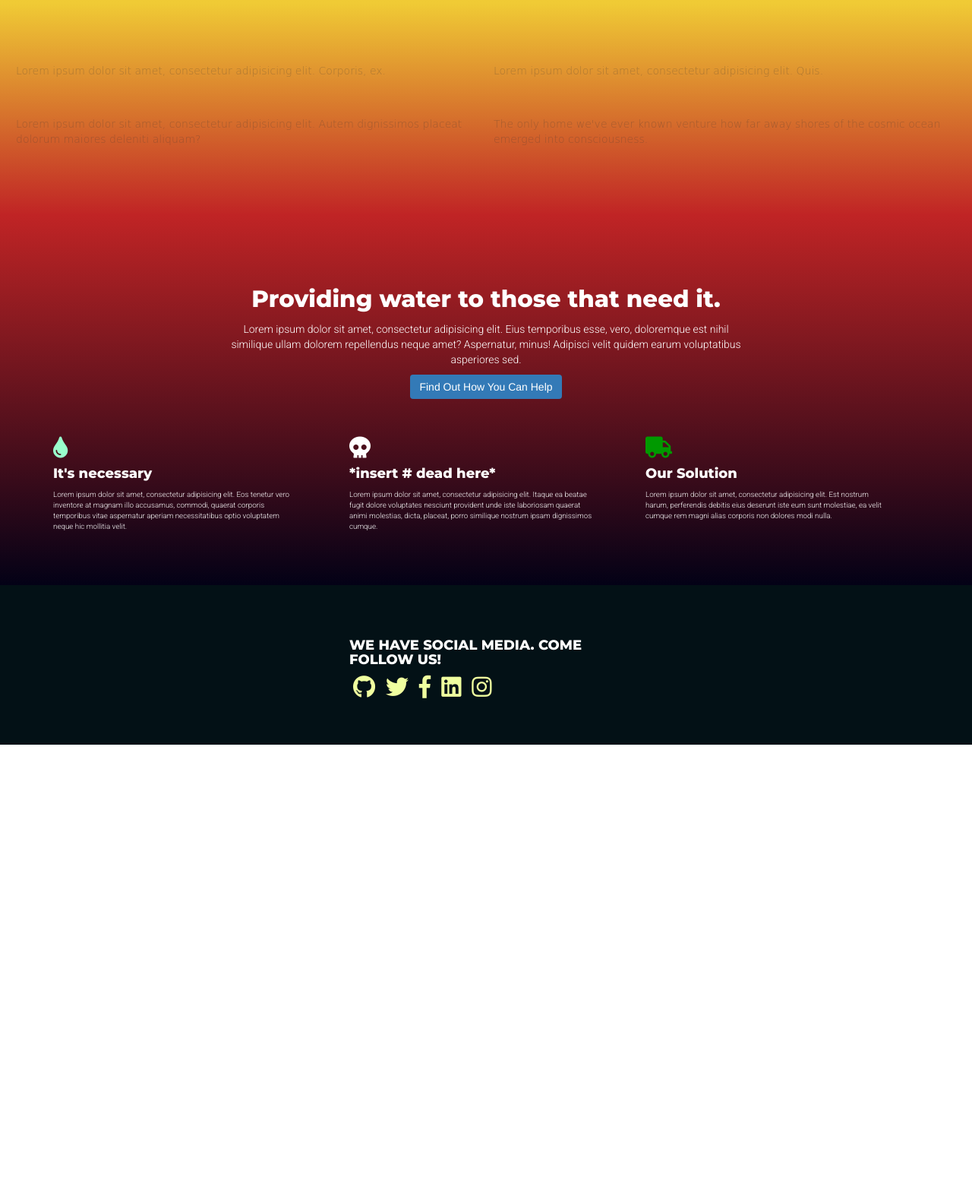
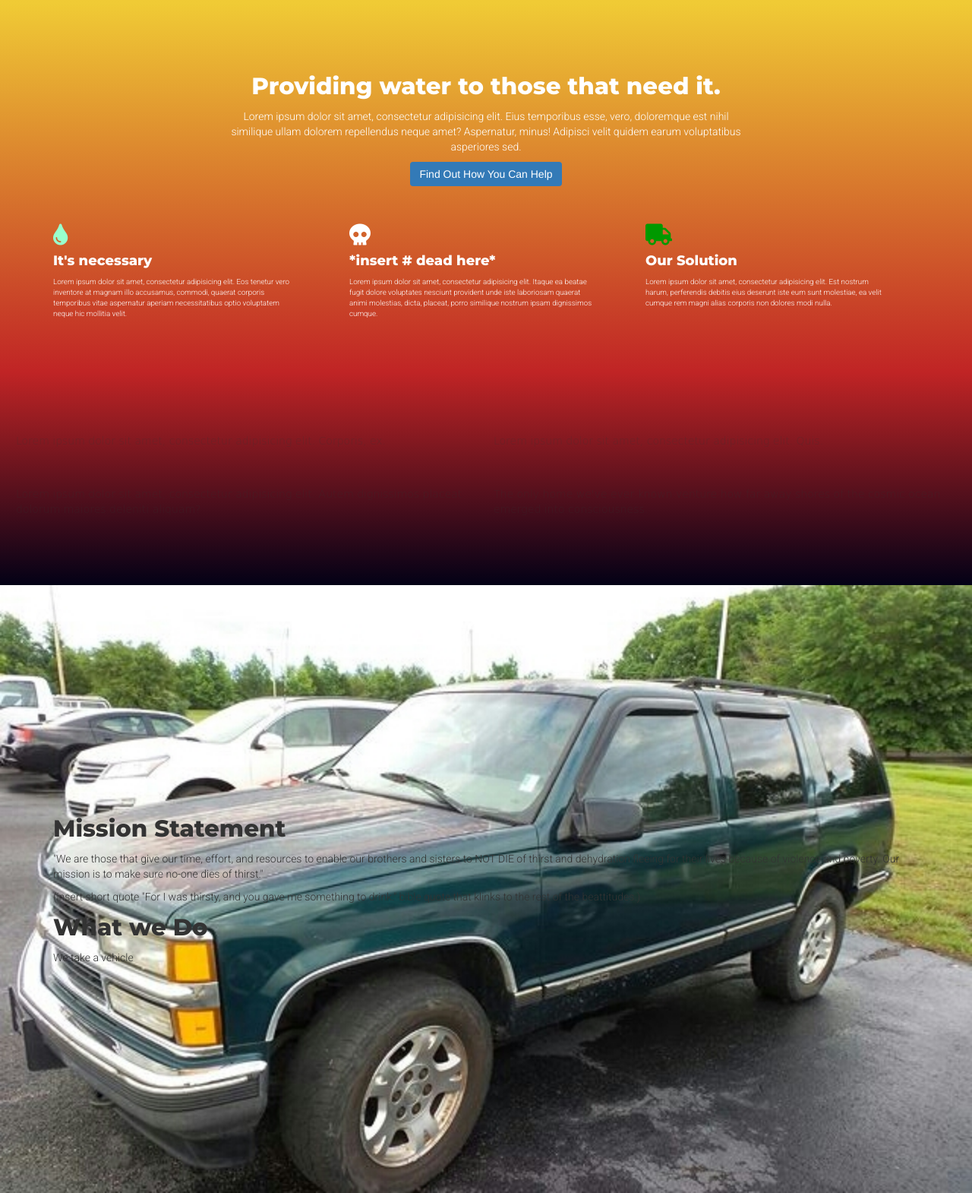
Before and after one commit to jacob-rachal/Water_in_the_Desert, a plain HTML site: page index.html in a window 1280 px wide. Shown: the part 695-2265 px from the top of the page at 76% size. Before the commit the page ends 1675 px from the top, so only its background shows below. Drawn offline with nearby package versions, Linux system fonts and the light colour scheme; a web font is replaced by a local one.

Commit message:
Begun to merge the three pages into one; need to reset the navbar links, start populating the spaces with valid information (instead of lorem ipsum), and then work on making it truly mobile friendly.

```diff
--- a/css/styles.css
+++ b/css/styles.css
@@ -118,77 +118,13 @@ p {
 /* END HOMEPAGE JUMBOTRON */
 
 /* BODY THINGS */
-.four-square {
-  /* background: #fceabb;  */
-  /* fallback for old browsers */
-  /* background: -webkit-linear-gradient(to top, #fceabb, #f8b500);  */
-  /* Chrome 10-25, Safari 5.1-6 */
-  /* background: linear-gradient(to top, #fceabb, #f8b500);  */
-  /* W3C, IE 10+/ Edge, Firefox 16+, Chrome 26+, Opera 12+, Safari 7+ */
-  /* margin-left: 60px;
-  margin-right: 60px; */
+.dual-row-body {
+  /* background: #030116; */
+  /* AHAHAHAHA! That worked! */
   background: #c02425; /* fallback for old browsers */
   background: -webkit-linear-gradient(to top, #c02425, #f0cb35); /* Chrome 10-25, Safari 5.1-6 */
   background: linear-gradient(to top, #c02425, #f0cb35); /* W3C, IE 10+/ Edge, Firefox 16+, Chrome 26+, Opera 12+, Safari 7+ */
-  padding-bottom: 40px;
-  padding-top: 40px;
-  padding-left: 11px;
-  padding-right: 11px;
-  display: flex;
-  align-items:center;
-}
-.bow {
-  padding-bottom: 10px;
-  padding-top: 30px;
-}
-.stern {
-  padding-bottom: 30px;
-  padding-top: 10px;
-}
 
-.brick {
-  padding: 10px 10px 10px 10px;
-  opacity: 0.3;
-  transition: all .4s ease-in;
-}
-.brick p {
-  font-family: 'Modern Antiqua', cursive;
-}
-.brick:hover {
-  -webkit-transform: scale(1.2);
-  -ms-transform: scale(1.2);
-  transform: scale(1.2);
-  /* Growing the sections, replace somewhere else */
-  box-shadow: inset 0 0 0 2px #53a7ea;
-  /* gaining an inside border */
-  opacity: 1; /* This fades the font back into view.*/
-}
-
-/* Getting a 3-d shadow */
-.brick-left:hover {
-  /* box-shadow:
-      1px 1px #fceabb,
-      2px 2px #fceabb,
-      3px 3px #fceabb; */
-  -webkit-transform: translateX(3px);
-  transform: translateX(3px);
-}
-.brick-right:hover {
-  /* box-shadow:
-      1px 1px #fceabb,
-      2px 2px #fceabb,
-      3px 3px #fceabb; */
-  -webkit-transform: translateX(-3px);
-  transform: translateX(-3px);
-}
-
-
-.dual-row-body {
-  /* background: #030116; */
-  background: #030116; /* fallback for old browsers */
-  background: -webkit-linear-gradient(to top, #030116, #c02425); /* Chrome 10-25, Safari 5.1-6 */
-  background: linear-gradient(to top, #030116, #c02425);
-  /* AHAHAHAHA! That worked! */
   text-align: center;
   padding-top: 80px;
 }
@@ -250,6 +186,84 @@ p {
 .contact-list li:nth-child(even) {
     background:#f3f3f3;
 }
+
+.four-square {
+  /* background: #fceabb;  */
+  /* fallback for old browsers */
+  /* background: -webkit-linear-gradient(to top, #fceabb, #f8b500);  */
+  /* Chrome 10-25, Safari 5.1-6 */
+  /* background: linear-gradient(to top, #fceabb, #f8b500);  */
+  /* W3C, IE 10+/ Edge, Firefox 16+, Chrome 26+, Opera 12+, Safari 7+ */
+  /* margin-left: 60px;
+  margin-right: 60px; */
+  background: #030116; /* fallback for old browsers */
+  background: -webkit-linear-gradient(to top, #030116, #c02425); /* Chrome 10-25, Safari 5.1-6 */
+  background: linear-gradient(to top, #030116, #c02425);
+  padding-bottom: 40px;
+  padding-top: 40px;
+  padding-left: 11px;
+  padding-right: 11px;
+  display: flex;
+  align-items:center;
+}
+.bow {
+  padding-bottom: 10px;
+  padding-top: 30px;
+}
+.stern {
+  padding-bottom: 30px;
+  padding-top: 10px;
+}
+.brick {
+  padding: 10px 10px 10px 10px;
+  opacity: 0.3;
+  transition: all .4s ease-in;
+}
+.brick p {
+  font-family: 'Modern Antiqua', cursive;
+}
+.brick:hover {
+  -webkit-transform: scale(1.2);
+  -ms-transform: scale(1.2);
+  transform: scale(1.2);
+  /* Growing the sections, replace somewhere else */
+  box-shadow: inset 0 0 0 2px #53a7ea;
+  /* gaining an inside border */
+  opacity: 1; /* This fades the font back into view.*/
+}
+
+/* Getting a 3-d shadow */
+.brick-left:hover {
+  /* box-shadow:
+      1px 1px #fceabb,
+      2px 2px #fceabb,
+      3px 3px #fceabb; */
+  -webkit-transform: translateX(3px);
+  transform: translateX(3px);
+}
+.brick-right:hover {
+  /* box-shadow:
+      1px 1px #fceabb,
+      2px 2px #fceabb,
+      3px 3px #fceabb; */
+  -webkit-transform: translateX(-3px);
+  transform: translateX(-3px);
+}
+.reabout {
+  background-image: url('../img/F.Modestos_water_car.jpg');
+  background-attachment: fixed;
+  /* fixed to the window */
+  background-size: cover;
+  /* cover expands/shrinks image to cover the sixe of the container */
+  background-repeat: no-repeat;
+  background-position: center;
+  height: 100vh;
+  /* margin-top: 50px; */
+  /* vh= view height */
+  display: flex;
+  align-items: center;
+}
+
 /* END of BODY */
 
 /* CONTACT PAGE things */
--- a/index.html
+++ b/index.html
@@ -6,7 +6,7 @@
 			<!-- Jacob Rachal, 7/25/2018 -->
 			<!-- CREATOR'S STATEMENT:  I kinda have no clue what I'm doing.  But What I do know, is that I am doing this pro bono for a family friend who happens to be a priest. So I gotta figure this out.-->
 			<!-- note to self:: write up a better descriptor in the future. -->
-			<title>Water in the Desert</title>
+			<title>Not Forgotten</title>
 		    <!-- link google fonts here -->
 				<link href="https://fonts.googleapis.com/css?family=Oswald:700" rel="stylesheet">
 				<link href="https://fonts.googleapis.com/css?family=Montserrat:800" rel="stylesheet">
@@ -56,7 +56,7 @@
 								<span class="icon-bar"></span>
 							</button>
 							<!-- <a class="navbar-brand" href="#">Brand</a> -->
-							<a class="navbar-brand" href="index.html"><h1>Water in the Desert</h1></a>
+							<a class="navbar-brand" href="index.html"><h1>not forgotten</h1></a>
 						</div>
 						<!-- Collect the nav links, forms, and other content for toggling -->
 						<div class="collapse navbar-collapse" id="bs-example-navbar-collapse-1">
@@ -97,28 +97,7 @@
 				<!-- END OF JUMBOTRON (...who came up with these names?!?) -->
 
 				<!-- BELOW THE SCROLL things / Body containers -->
-				<div class="four-square">
-					<!-- Look into doing something PURPOSEFUL with this section. -->
-					<div class="container-fluid">
-						<div class="row bow">
-							<div class="col-md-6 brick brick-left">
-								<p>Lorem ipsum dolor sit amet, consectetur adipisicing elit. Corporis, ex.</p>
-							</div>
-							<div class="col-md-6 brick brick-right">
-								<p>Lorem ipsum dolor sit amet, consectetur adipisicing elit. Quis.</p>
-							</div>
-						</div>
-						<div class="row stern">
-							<div class="col-md-6 brick brick-left">
-								<p>Lorem ipsum dolor sit amet, consectetur adipisicing elit. Autem dignissimos placeat dolorum maiores deleniti aliquam?</p>
-							</div>
-							<div class="col-md-6 brick brick-right">
-								<p>The only home we've ever known venture how far away shores of the cosmic ocean emerged into consciousness.</p>
-							</div>
-						</div>
-					</div>
-				</div>
-
+				<!-- bringing the 3-tree up here and shoving 4-square down there. -->
 				<!-- 3-tree section below -->
 				<div class="dual-row-body color-text-white">
 					<div class="container">
@@ -131,6 +110,8 @@
 							<!-- <div></div>
 							<div></div> -->
 						</div>
+						<!-- note-to-self: give the below p-tags a hover or click event
+						that brings up the inside text enlarged as an alert? -->
 						<div class="row dos">
 							<div class="col-md-4">
 								<i class="fas fa-tint fa-2x wawa"></i>
@@ -158,7 +139,66 @@
 					</div>
 				</div>
 				<!-- End of dual-row container -->
+
+				<!-- Insert a section here with a picture to break up the flow of the background? -->
+
+				<div class="four-square">
+					<!-- Look into doing something PURPOSEFUL with this section.Or just replace it entirely. -->
+					<div class="container-fluid">
+						<div class="row bow">
+							<div class="col-md-6 brick brick-left">
+								<p>Lorem ipsum dolor sit amet, consectetur adipisicing elit. Corporis, ex.</p>
+							</div>
+							<div class="col-md-6 brick brick-right">
+								<p>Lorem ipsum dolor sit amet, consectetur adipisicing elit. Quis.</p>
+							</div>
+						</div>
+						<div class="row stern">
+							<div class="col-md-6 brick brick-left">
+								<p>Lorem ipsum dolor sit amet, consectetur adipisicing elit. Autem dignissimos placeat dolorum maiores deleniti aliquam?</p>
+							</div>
+							<div class="col-md-6 brick brick-right">
+								<p>The only home we've ever known venture how far away shores of the cosmic ocean emerged into consciousness.</p>
+							</div>
+						</div>
+					</div>
+				</div>
 				<!-- END OF BODY  -->
+
+				<section class="reabout">
+					<div class="container">
+						<div class="row">
+							<div class="col-md-12 sanders">
+								<!-- Modesto's automobile is now set as the fixed background image, now I can make progress. -->
+								<!-- Modesto's statement about the whats and such -->
+								<h2>Mission Statement</h2>
+								<p>"We are those that give our time, effort, and resources to enable our brothers and sisters to NOT DIE of thirst and dehydration fleeing for their lives because of violence and poverty.  Our mission is to make sure no-one dies of thirst."</p>
+								<p>(insert short quote "For I was thirsty, and you gave me something to drink." bible quote that klinks to the rest of the beattitudes.)</p>
+								<!-- something that is wanted to be done is to have the entireity of the passage show up as a pop-up/notification when the user clicks/hovers over that quote, with proper reference to translation and type of Bible it came from.  -->
+
+								<!-- How do we do this? -->
+								<h2>What we Do</h2>
+								<p>We take a vehicle</p>
+								<!-- other similar projects: Border Angels (southern border,San Diego), Saving Lives Water Project (https://www.youtube.com/watch?v=Pf7ZpDoLo_w); the rest are in Texas-->
+								<!-- raise awareness of the plight of the folks who are dying in the desert; raising resources in order to be able to do more for these projects (ours and theirs). Additionally, we are also drumming up resources to give to these programs that they need. -->
+								<!-- Also looking to make faith-based organizations aware of this issue (via the Bible quote) and acquire their support/engage them in volunteer things to "come and see".   -->
+								<!-- note to self: look at their sites and construct a decent summary of what we do based off of what they say. 3 paraghaphs that are a-b-c where we place the water, how we place/mark them, what happens when we don't do so and the consequences, the cementary outside of Otillo (?) [have as the background of one of the sections.] -->
+
+							</div>
+						</div>
+					</div>
+				</section>
+				<!-- End About section -->
+
+				<!-- Collaborators section here -->
+				<!-- END Collaborators section -->
+
+				<!-- Contributors page, aka the redone contact page -->
+				<!-- END Contributors page -->
+
+				<!-- List of references sections w/ links -->
+				<!-- End of references -->
+
 
 				<!-- BEGINNING OF FOOTER -->
 				<section class="footer-section">
```
Also changed, not shown: about.html (+14 -4 lines), contact.html (+3 -1 lines), css/about.css (+4 -18 lines).
